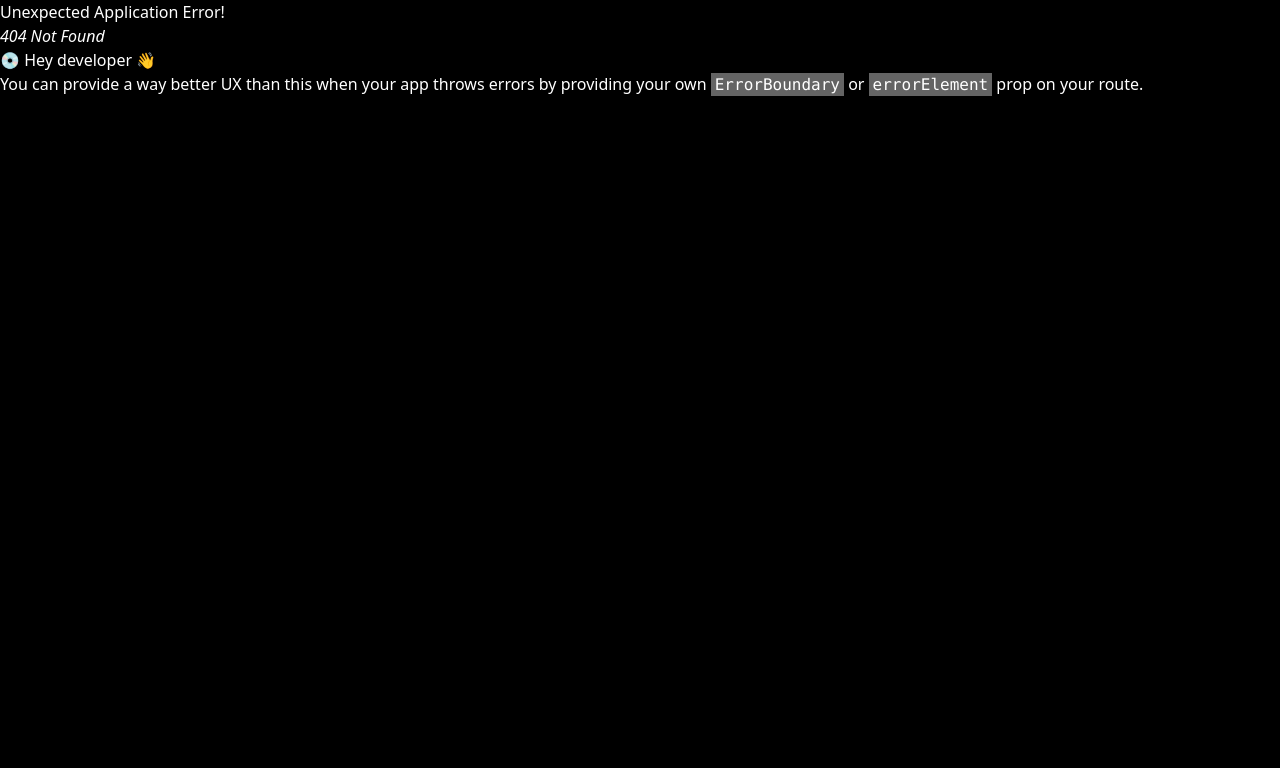
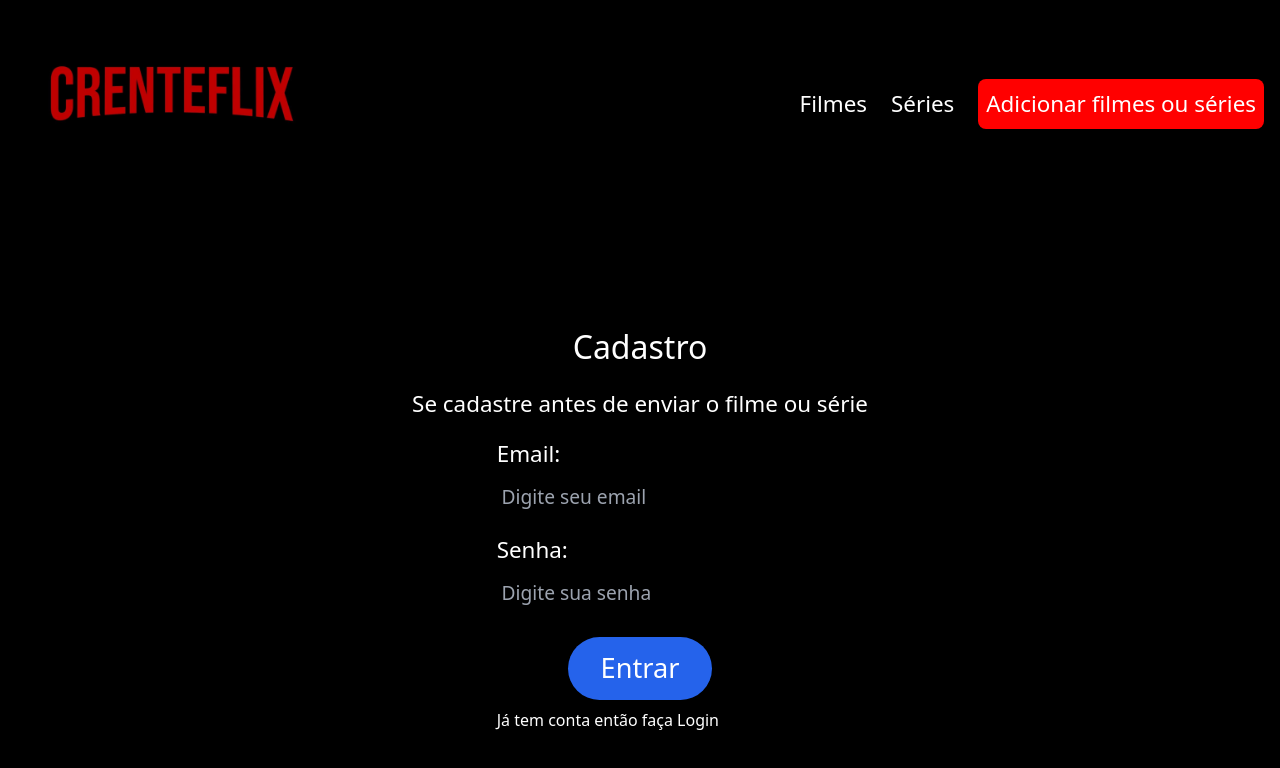
Before and after one commit to valdirsantos714/crenteflix, a React (Vite) app: page /cadastro in a window 1280 px wide. Before the commit this address had no page. Shown: the top 768 px of the page. Built offline with nearby package versions, Linux system fonts and the light colour scheme.

Commit message:
Criado context, hooks e services

```diff
--- /dev/null
+++ b/src/context/GlobalContext.jsx
@@ -0,0 +1,14 @@
+import { createContext, useState } from "react";
+
+export const GlobalContext = createContext()
+
+export const GlobalProvider = ({children}) => {
+
+    const [apiKey, setApiKey] = useState("");
+
+    return (
+        <GlobalContext.Provider value={{apiKey, setApiKey}}>
+            {children}
+        </GlobalContext.Provider>
+    )
+}
--- /dev/null
+++ b/src/hooks/useGlobalContext.js
@@ -0,0 +1,48 @@
+import { useContext, useState } from "react";
+import { useNavigate } from "react-router-dom";
+import { GlobalContext } from "../context/GlobalContext"
+import {login} from "../services/auth/index"
+
+export const useGlobalContext = () => {
+    const navigate = useNavigate();
+
+    const [email, setEmail] = useState("")
+    const [senha, setSenha] = useState("");
+
+    const {apiKey, setApiKey} = useContext(GlobalContext)
+
+    const logar = async (e) => {
+        if (email === "" || senha === "") {
+            alert("Preencha os campos!")
+
+        } else {
+            e.preventDefault()
+            try {
+                const token = await login(email, senha);
+
+                setApiKey(token)
+                console.log(apiKey);
+                console.log("O email: " + email);
+                console.log("A senha: " + senha);
+                //navigate("/admin/opcoes")
+
+
+            } catch (e) {
+                console.log("Deu erro ao fazer login: " + e);
+            }
+        }
+    }
+
+    const atualizaEmail = (e) => {
+        setEmail(e.target.value)
+    }
+
+    const atualizaSenha = (e) => {
+        setSenha(e.target.value)
+    }
+
+    return {
+        atualizaEmail, atualizaSenha, logar
+    };
+
+}
--- /dev/null
+++ b/src/pages/Cadastro/index.jsx
@@ -0,0 +1,34 @@
+import { Link } from "react-router-dom"
+import { useGlobalContext } from "../../hooks/useGlobalContext"
+
+export const Cadastro = () => {
+    const {atualizaEmail, atualizaSenha, logar} = useGlobalContext()
+
+
+    return (
+        <main >
+        <section className="p-[1rem]" >
+        <div className="flex flex-col gap-[1rem] min-h-[80vh] items-center justify-center">
+            <h2 className="text-[2rem]">Cadastro</h2>
+            <p className="text-[1.4rem] text-center">Se cadastre antes de enviar o filme ou série</p>
+
+            <form className="flex flex-col flex-wrap gap-[0.5rem] ">
+
+                <label className="text-[1.4rem]" htmlFor="email" >Email:</label>
+                <input type="text" onChange={atualizaEmail} placeholder="Digite seu email" className="p-[0.3rem] text-[1.2rem] mb-[0.5rem]" required/>
+
+                <label htmlFor="senha" className="text-[1.4rem]">Senha:   </label>
+                <input type="password" onChange={atualizaSenha} placeholder="Digite sua senha" className="p-[0.3rem] text-[1.2rem]" required/>
+
+                <button type="submit" onClick={logar}  className="bg-blue-600 rounded-[2rem] w-[50%] m-auto mt-[1rem] p-[0.7rem] text-[1.7rem]">
+                    Entrar
+                </button>
+
+                <Link to={"/login"}>Já tem conta então faça Login</Link>
+            </form>
+            </div>
+        </section>
+    </main>
+    )
+
+}
--- /dev/null
+++ b/src/pages/Login/index.jsx
@@ -0,0 +1,33 @@
+import { Link } from "react-router-dom"
+import { useGlobalContext } from "../../hooks/useGlobalContext"
+
+export const Login = () => {
+    const {atualizaEmail, atualizaSenha, logar} = useGlobalContext()
+
+
+    return (
+        <main >
+        <section className="p-[1rem]" >
+        <div className="flex flex-col gap-[1rem] min-h-[80vh] items-center justify-center">
+            <h2 className="text-[2rem]">Login</h2>
+            <p className="text-[1.4rem] text-center">Faça login antes de enviar o filme ou série</p>
+
+            <form className="flex flex-col flex-wrap gap-[0.5rem] ">
+
+                <label className="text-[1.4rem]" htmlFor="email" >Email:</label>
+                <input type="text" onChange={atualizaEmail} placeholder="Digite seu email" className="p-[0.3rem] text-[1.2rem] mb-[0.5rem]" required/>
+
+                <label htmlFor="senha" className="text-[1.4rem]">Senha:   </label>
+                <input type="password" onChange={atualizaSenha} placeholder="Digite sua senha" className="p-[0.3rem] text-[1.2rem]" required/>
+
+                <button type="submit" onClick={logar}  className="bg-blue-600 rounded-[2rem] w-[50%] m-auto mt-[1rem] p-[0.7rem] text-[1.7rem]">
+                    Entrar
+                </button>
+
+                <Link to={"/cadastro"}>Não tem conta então cadastre-se</Link>
+            </form>
+            </div>
+        </section>
+    </main>
+    )
+}
--- a/src/pages/components/Banner/index.jsx
+++ b/src/pages/components/Banner/index.jsx
@@ -12,7 +12,7 @@ export const Banner = () => {
 
                     <Link className=" hover:cursor-pointer bg-branco/80 text-preto hover:opacity-[85%]  2xl:text-[1.8rem] p-[0.5rem] rounded-lg  text-[1.5rem] text-center ">Ver Séries </Link>
 
-                    <Link className="hover:cursor-pointer bg-vermelho text-branco hover:opacity-[85%]  2xl:text-[1.8rem] p-[0.5rem] rounded-lg  text-[1.5rem] text-center">Adicionar mais filmes ou séries</Link>
+                    <Link to={"/login"} className="hover:cursor-pointer bg-vermelho text-branco hover:opacity-[85%]  2xl:text-[1.8rem] p-[0.5rem] rounded-lg  text-[1.5rem] text-center">Adicionar mais filmes ou séries</Link>
                 </div>
             </div>
         </section>
--- /dev/null
+++ b/src/services/api/index.js
@@ -0,0 +1 @@
+export const api = "http://192.168.1.6:8080"
--- /dev/null
+++ b/src/services/auth/index.js
@@ -0,0 +1,56 @@
+import {api} from '../api'
+
+export const login =  async (email, senha) => {
+
+    const obj = {
+        login: email,
+        senha: senha,
+        role: null
+    }
+
+    try{
+        const response = await fetch(`${api}/auth/login`, {
+            method: "POST",
+            headers: {
+                'Content-Type': 'application/json',
+            },
+            body: JSON.stringify(obj)
+        })
+
+        //Tá funcionando
+
+        const token = await response.json();
+        return await token.tokenJWT;
+
+    } catch(e) {
+        console.log("Deu erro ao fazer login "+ e);
+    }
+}
+
+
+export const cadastrar =  async (email, senha) => {
+
+    const obj = {
+        login: email,
+        senha: senha,
+        role: "ADMIN"
+    }
+
+    try{
+        const response = await fetch(`${api}/auth/register`, {
+            method: "POST",
+            headers: {
+                'Content-Type': 'application/json',
+            },
+            body: JSON.stringify(obj)
+        })
+
+        //Tá funcionando
+
+        const token = await response.json();
+        return await token.tokenJWT;
+
+    } catch(e) {
+        console.log("Deu erro ao fazer cadastro "+ e);
+    }
+}
```
Also changed, not shown: src/main.jsx (+13 -2 lines).
